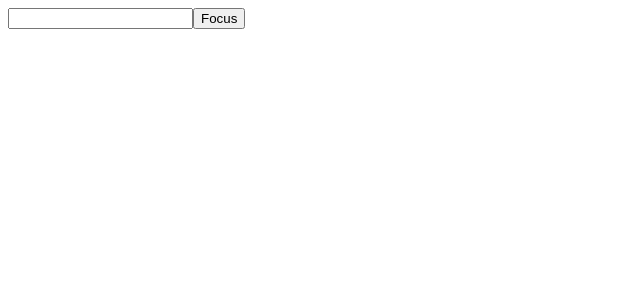
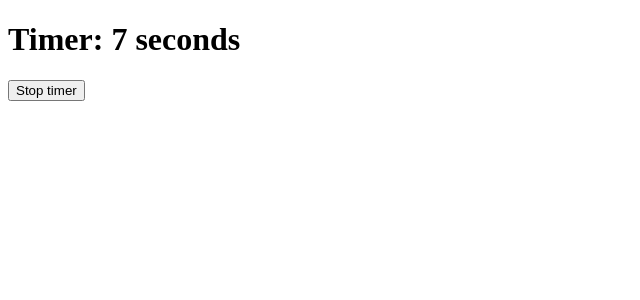
Before and after one commit to bibarys1327/react-demos, a React (Vite) app: page / in a window 1280 px wide. Shown: the top 300 px of the page, without its empty margins (0-640 px from the left). Built offline with nearby package versions, Linux system fonts and the light colour scheme.

Commit message:
useReducer Timer

```diff
--- a/src/App.jsx
+++ b/src/App.jsx
@@ -1,17 +1,12 @@
 import React from "react";
-import { useRef } from "react";
+import FocusInput from "./components/FocusInput";
+import Timer from "./components/Timer";
 
 const App = () => {
-  const inputElement = useRef(null);
-
-  const focusInput = () => {
-    inputElement.current.focus();
-    inputElement.current.value = "John Doe";
-  };
   return (
     <div>
-      <input type="text" ref={inputElement} />
-      <button onClick={() => focusInput()}>Focus</button>
+      {/* <FocusInput /> */}
+      <Timer />
     </div>
   );
 };
--- a/src/components/FocusInput.jsx
+++ b/src/components/FocusInput.jsx
@@ -1,7 +1,24 @@
-import React from "react";
+import React, { useRef } from "react";
 
 const FocusInput = () => {
-  return <div>Fosu</div>;
+  const inputRef = useRef(null);
+
+  const focusInput = () => {
+    if (inputRef.current) {
+      inputRef.current.focus();
+    }
+  };
+  return (
+    <div>
+      <input
+        type="text"
+        ref={inputRef}
+        placeholder="Click the button to focus"
+      />
+
+      <button onClick={focusInput}>Focus input</button>
+    </div>
+  );
 };
 
 export default FocusInput;
--- /dev/null
+++ b/src/components/Timer.jsx
@@ -0,0 +1,27 @@
+import React, { useEffect, useRef, useState } from "react";
+
+const Timer = () => {
+  const [count, setCount] = useState(0);
+  const intervalRef = useRef(null);
+
+  useEffect(() => {
+    intervalRef.current = setInterval(() => {
+      setCount((prev) => prev + 1);
+    }, 1000);
+
+    return () => {
+      clearInterval(intervalRef.current);
+    };
+  }, []);
+
+  return (
+    <div>
+      <h1>Timer: {count} seconds</h1>
+      <button onClick={() => clearInterval(intervalRef.current)}>
+        Stop timer
+      </button>
+    </div>
+  );
+};
+
+export default Timer;
```
